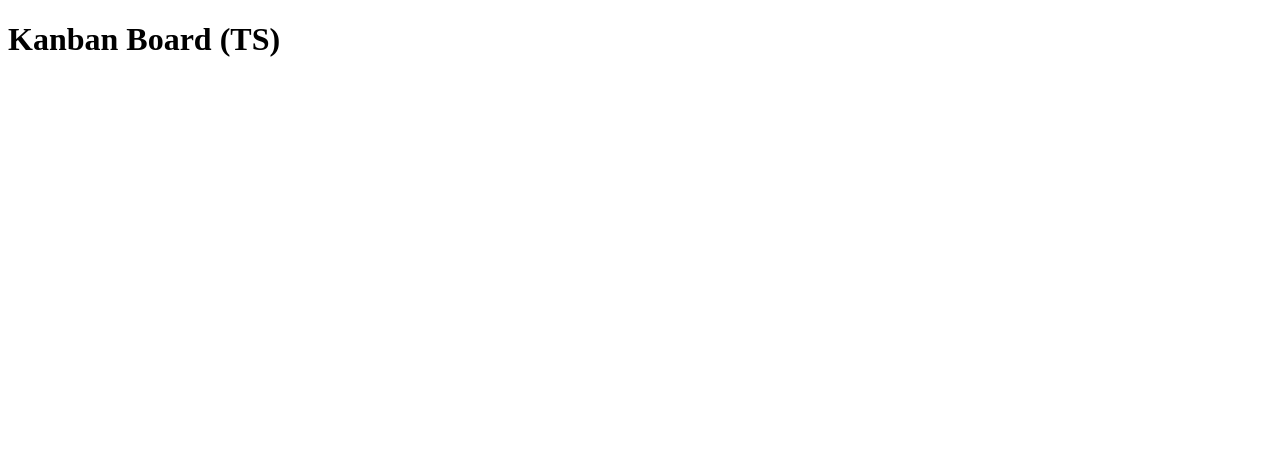
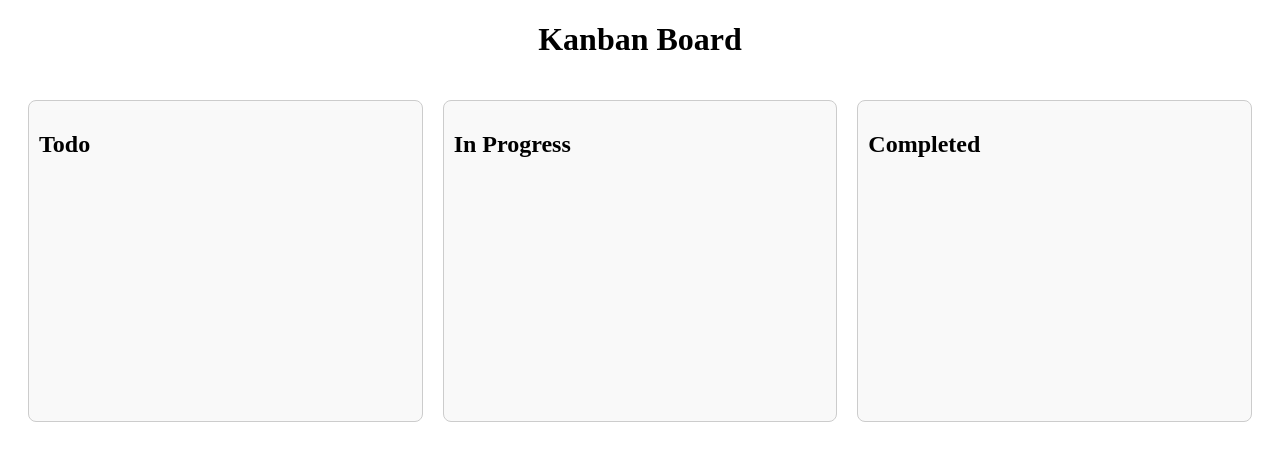
Before and after one commit to Sweety-Mitra/kanban_board, a React (Vite) app: page / in a window 1280 px wide. Shown: the top 460 px of the page. Built offline with nearby package versions, Linux system fonts and the light colour scheme.

Commit message:
Created basic Kanban board layout with Column and Board components

```diff
--- a/src/App.tsx
+++ b/src/App.tsx
@@ -1,11 +1,14 @@
 import { useState } from 'react'
+import Board from "./components/Board";
 
 function App() {
   return (
     <div>
-      <h1>Kanban Board (TS)</h1>
+      <h1 style={{ textAlign: "center" }}>Kanban Board</h1>
+      <Board />
     </div>
   );
 }
 
+
 export default App;
--- /dev/null
+++ b/src/components/Board.tsx
@@ -0,0 +1,19 @@
+import Column from "./Column";
+
+const Board = () => {
+  return (
+    <div
+      style={{
+        display: "flex",
+        gap: "20px",
+        padding: "20px",
+      }}
+    >
+      <Column title="Todo" />
+      <Column title="In Progress" />
+      <Column title="Completed" />
+    </div>
+  );
+};
+
+export default Board;
--- /dev/null
+++ b/src/components/Column.tsx
@@ -0,0 +1,22 @@
+type ColumnProps = {
+  title: string;
+};
+
+const Column = ({ title }: ColumnProps) => {
+  return (
+    <div
+      style={{
+        flex: 1,
+        padding: "10px",
+        border: "1px solid #ccc",
+        borderRadius: "8px",
+        minHeight: "300px",
+        backgroundColor: "#f9f9f9",
+      }}
+    >
+      <h2>{title}</h2>
+    </div>
+  );
+};
+
+export default Column;
```
